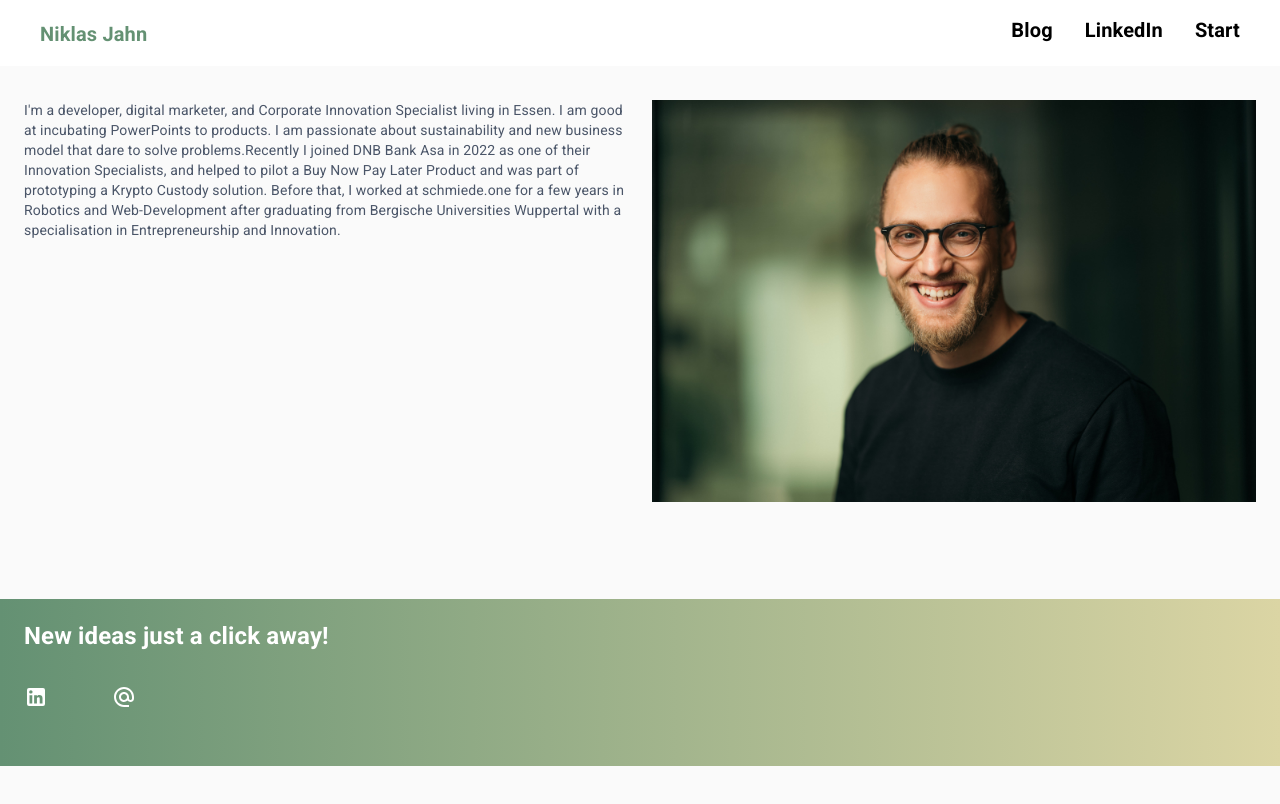
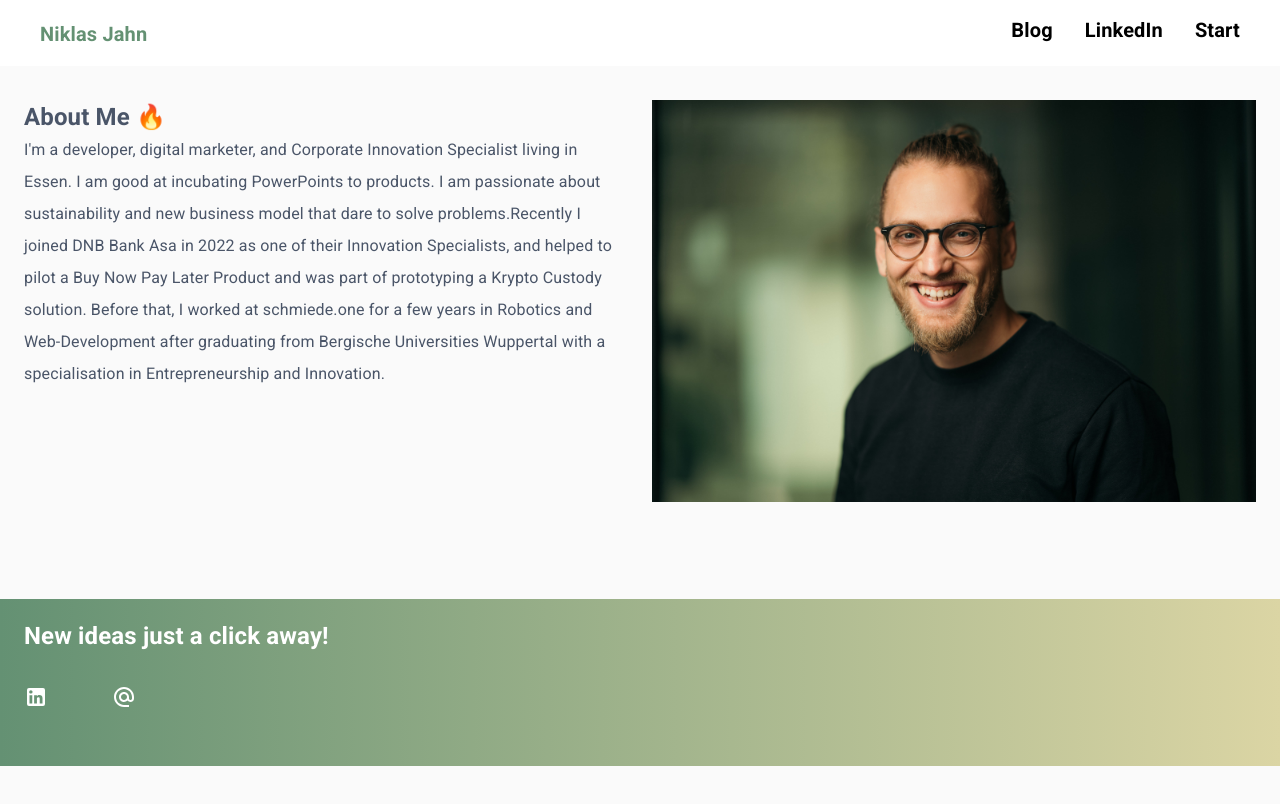
Before and after one commit to nikandfri/lauragrabwoski.com, a Next.js app: page /about in a window 1280 px wide. Shown: the top 804 px of the page. Built offline with nearby package versions, Linux system fonts and the light colour scheme.

Commit message:
aboutPage ready

```diff
--- a/pages/about.js
+++ b/pages/about.js
@@ -41,6 +41,12 @@ const useStyles = makeStyles({
     fontSize: '1.5rem',
     textDecoration: 'none',
     color: 'white',
+  },
+  bold3: {
+    fontWeight: '800',
+    fontSize: '1.5rem',
+    textDecoration: 'none',
+    color: '#4a5568',
   }
 })
 
@@ -59,10 +65,13 @@ export default function About(props){
             </Box>
             <Box clone order={{xs:2, sm:1}}>
               <Grid item xs={12} sm={6} order={{xs:2, sm: 1}}>
-                <div style={{color:"#4a5568"}}>
+                <div class={classes.bold3}>
+                  About Me 🔥
+                </div>
+                <Typography variant="body1" style={{color:"#4a5568", lineHeight: 2.0}}>
                 I'm a developer, digital marketer, and Corporate Innovation Specialist living in Essen. I am good at incubating PowerPoints to products. I am passionate about sustainability and new business model that dare to solve problems.Recently I joined DNB Bank Asa in 2022 as one of their Innovation Specialists, and helped to pilot a Buy Now Pay Later Product and was part of prototyping a Krypto Custody solution.
                 Before that, I worked at schmiede.one for a few years in Robotics and Web-Development after graduating from Bergische Universities Wuppertal with a specialisation in Entrepreneurship and Innovation.
-                </div>
+                </Typography>
               </Grid>
             </Box>
           </Grid>
```
